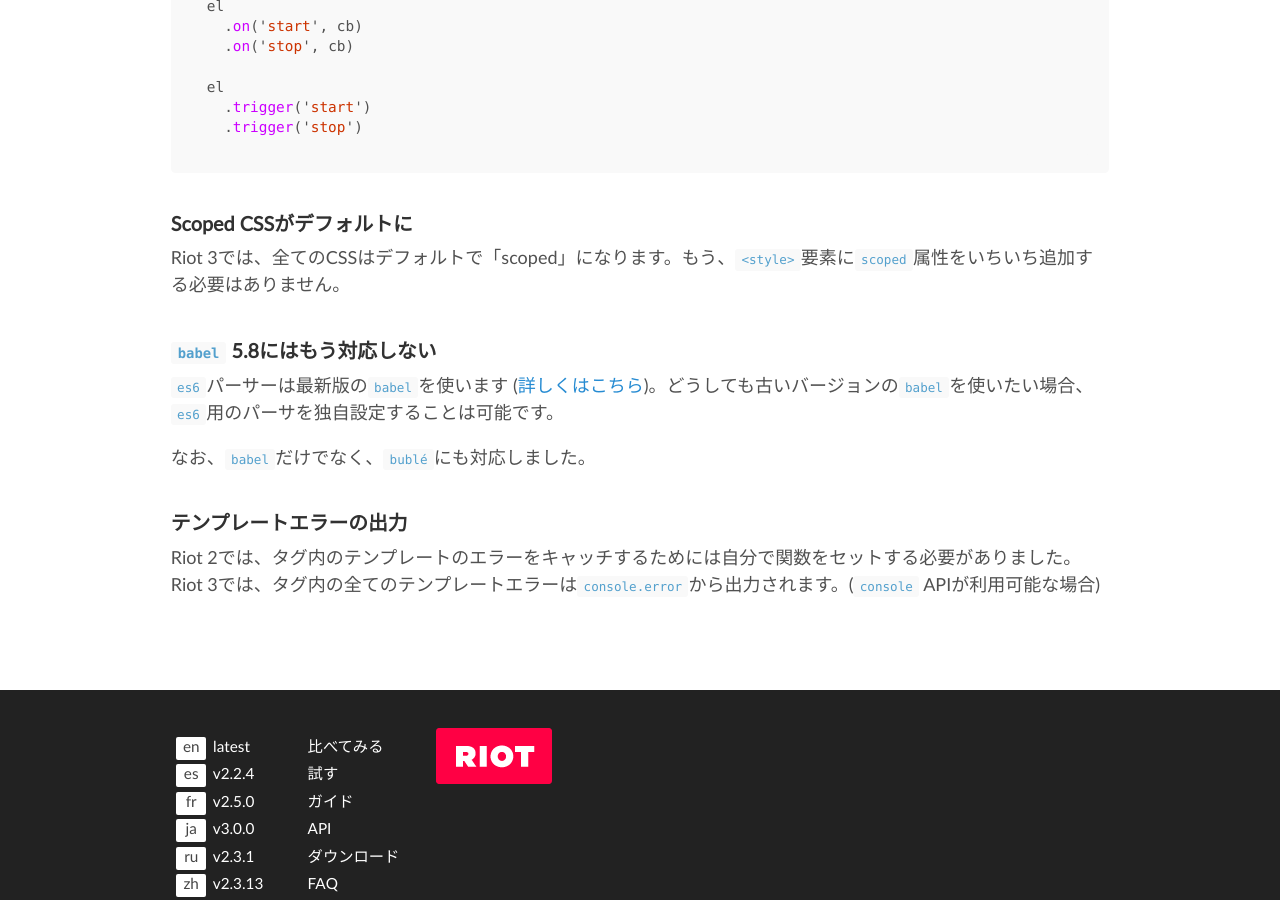
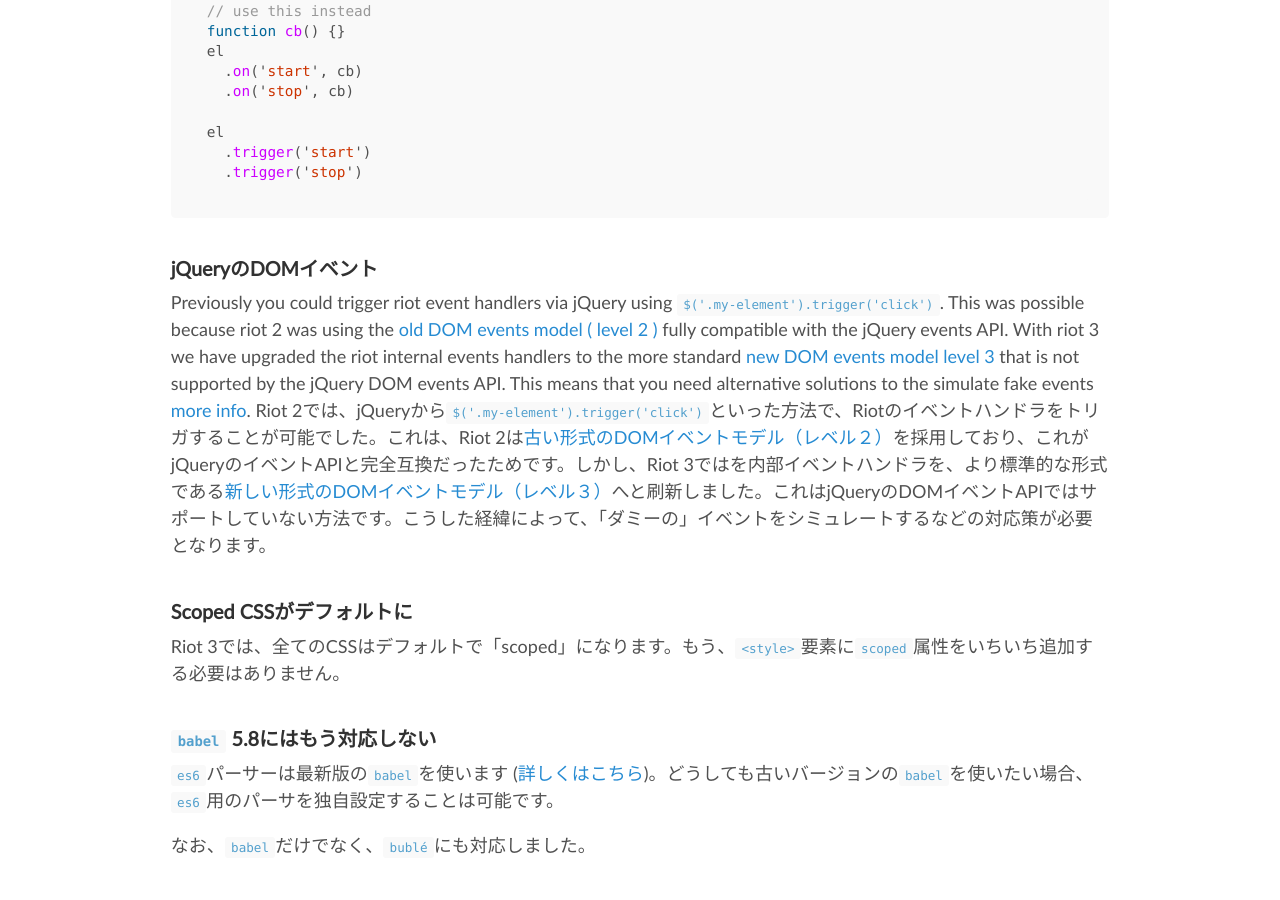
Before and after one commit to riot/riot.github.io, a Jekyll site: the page built from ja/guide/migration-from-riot2.md, in a window 1280 px wide and 900 px high, scrolled down 2941 px. Built offline with Jekyll 4.4.1, drawn with Linux system fonts in a browser that asks for light colours; nearby versions of some CDN libraries; some of the changed text lies outside the part shown.

Commit message:
Update migration-from-riot2.md

````diff
--- a/ja/guide/migration-from-riot2.md
+++ b/ja/guide/migration-from-riot2.md
@@ -41,6 +41,8 @@
 
 もう、`name`と`id`属性から、自動的にDOMへの参照を作成することはありません。
 代わりに`ref`属性を使用してください。
+
+<span class="tag red">Warning:</span> `refs` オブジェクトは `mount` イベント __の発火後でなければ設定されません__ 。
 
 ```html
 <my-tag>
@@ -111,6 +113,11 @@
   .trigger('stop')
 ```
 
+### jQueryのDOMイベント
+
+Previously you could trigger riot event handlers via jQuery using `$('.my-element').trigger('click')`. This was possible because riot 2 was using the [old DOM events model ( level 2 )](https://www.w3.org/TR/DOM-Level-2-Events/) fully compatible with the jQuery events API. With riot 3 we have upgraded the riot internal events handlers to the more standard [new DOM events model level 3](https://www.w3.org/TR/DOM-Level-3-Events/) that is not supported by the jQuery DOM events API. This means that you need alternative solutions to the simulate fake events [more info](https://github.com/riot/riot/issues/2150#issuecomment-271334951).
+Riot 2では、jQueryから`$('.my-element').trigger('click')`といった方法で、Riotのイベントハンドラをトリガすることが可能でした。これは、Riot 2は[古い形式のDOMイベントモデル（レベル２）](https://www.w3.org/TR/DOM-Level-2-Events/)を採用しており、これがjQueryのイベントAPIと完全互換だったためです。しかし、Riot 3ではを内部イベントハンドラを、より標準的な形式である[新しい形式のDOMイベントモデル（レベル３）](https://www.w3.org/TR/DOM-Level-3-Events/)へと刷新しました。これはjQueryのDOMイベントAPIではサポートしていない方法です。こうした経緯によって、「ダミーの」イベントをシミュレートするなどの対応策が必要となります。
+
 ### Scoped CSSがデフォルトに
 
 Riot 3では、全てのCSSはデフォルトで「scoped」になります。もう、`<style>`要素に`scoped`属性をいちいち追加する必要はありません。
````
